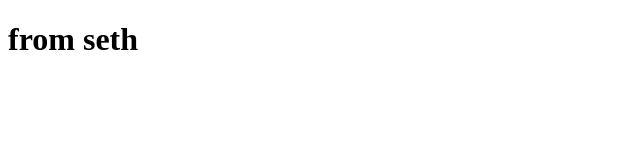
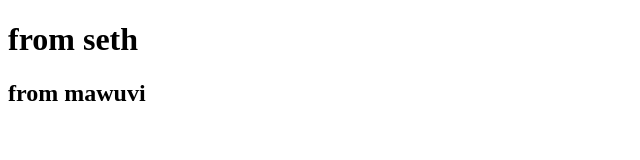
Before and after one commit to inccubatio-ho-node/spider, a plain HTML site: page index.html in a window 1280 px wide. Shown: the whole page, without its empty margins (0-640 px from the left). Drawn offline with Linux system fonts and the light colour scheme.

Commit message:
from mawuvi

```diff
--- a/index.html
+++ b/index.html
@@ -7,5 +7,6 @@
 </head>
 <body>
     <h1>from seth</h1>
+    <h2>from mawuvi</h2>
 </body>
 </html>
```
